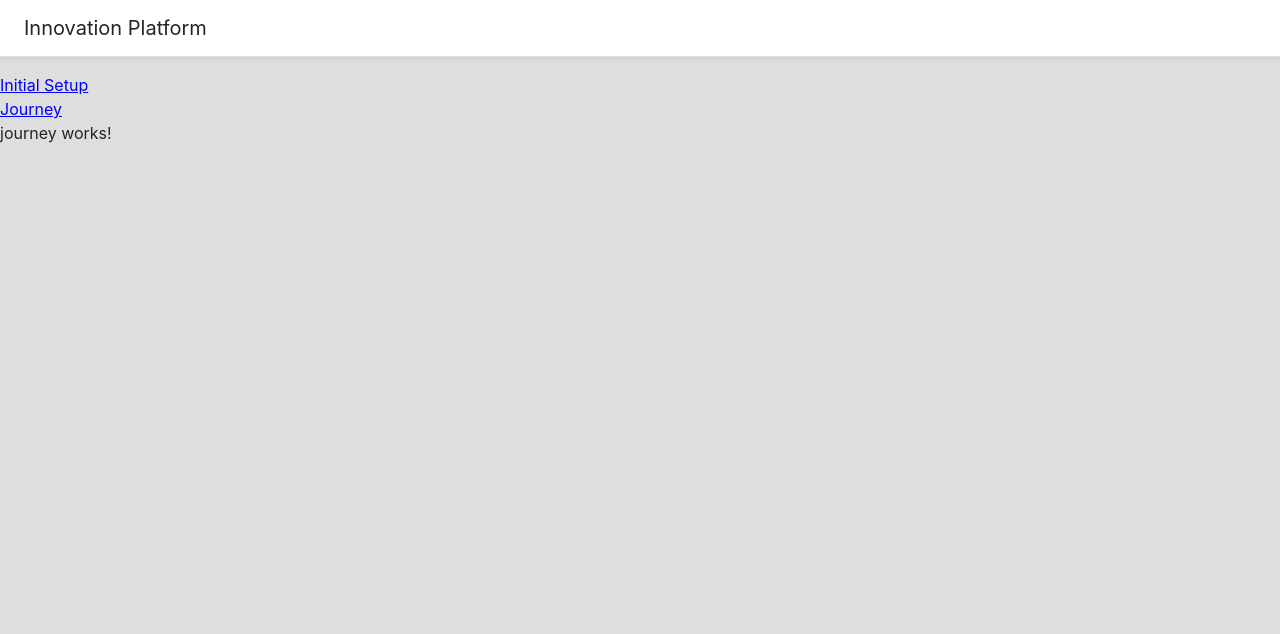
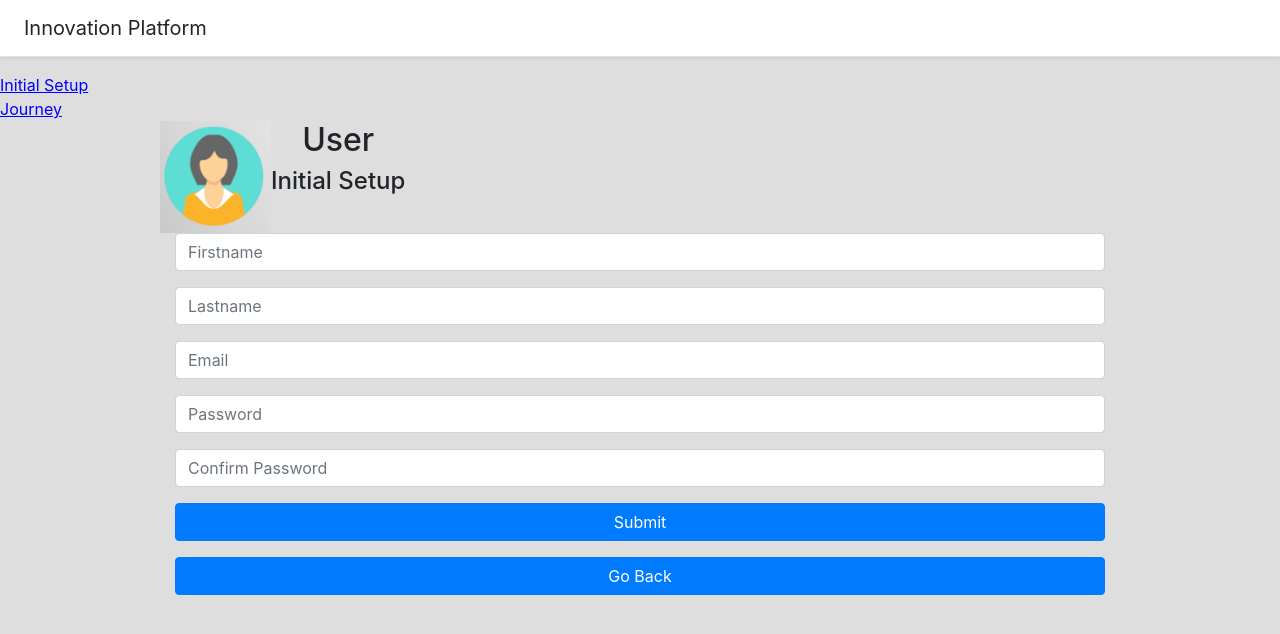
Before and after one commit to ankur04/mean-app-humber-capstone, an Angular app: page /home/journey in a window 1280 px wide. Shown: the top 634 px of the page. Built offline with nearby package versions, Linux system fonts and the light colour scheme.

Commit message:
updated common css

```diff
--- a/package.json
+++ b/package.json
@@ -2,13 +2,13 @@
   "name": "mean-stack-crud-app",
   "version": "0.0.0",
   "scripts": {
-    "ng": "ng",
+    "dev": "ng serve",
     "start": "node backend/server.js",
     "build": "ng build --prod",
     "test": "ng test",
     "lint": "ng lint",
     "e2e": "ng e2e",
-    "start:server": "nodemon ./backend/server.js"
+    "backend:dev": "nodemon ./backend/server.js"
   },
   "private": true,
   "dependencies": {
--- a/src/app/components/home/journey/journey.component.html
+++ b/src/app/components/home/journey/journey.component.html
@@ -1,3 +1,34 @@
-<p>
-  journey works!
-</p>
+<div class="register-form">
+  <form class="container">
+    <div class="row">
+      <div class="col-xs-6">
+        <img class="register-page-logo" src="/assets/images/user-logo.PNG" alt="Avatar">
+      </div>
+      <div class="col-xs-6 user-head">
+        <h2 class="text-center innplat">User</h2>
+        <h4 class="text-center facch">Initial Setup</h4>
+      </div>
+    </div>
+    <div class="input-box form-group">
+      <input type="text" class="form-control" placeholder="Firstname" required="required">
+    </div>
+    <div class="input-box form-group">
+      <input type="text" class="form-control" placeholder="Lastname" required="required">
+    </div>
+    <div class="input-box form-group">
+      <input type="text" class="form-control" placeholder="Email" required="required">
+    </div>
+    <div class="input-box form-group">
+      <input type="password" class="form-control" placeholder="Password" required="required">
+    </div>
+    <div class="input-box form-group">
+      <input type="password" class="form-control" placeholder="Confirm Password" required="required">
+    </div>
+    <div class="input-box form-group">
+      <button type="submit" class="btn btn-primary btn-block" (click)="submit()">Submit</button>
+    </div>
+    <div class="input-box form-group">
+      <button type="submit" class="btn btn-primary btn-block" (click)="back()">Go Back</button>
+    </div>
+  </form>
+</div>
--- a/src/app/components/login/login.component.css
+++ b/src/app/components/login/login.component.css
@@ -1,17 +1,6 @@
-.input-box {
-  max-width: 400px;
-}
 .login-form {
   margin-top: 40px;
   text-align: center;
-}
-.container {
-  max-width: 400px;
-}
-.login-page-logo {
-  margin: 20px;
-  border-radius: 50%;
-  width: 100px;
 }
 .register {
   margin-top: 15px;
--- a/src/app/components/login/login.component.ts
+++ b/src/app/components/login/login.component.ts
@@ -4,7 +4,7 @@ import { Router } from '@angular/router';
 @Component({
   selector: 'app-login',
   templateUrl: './login.component.html',
-  styleUrls: ['./login.component.css']
+  styleUrls: ['./login.component.css', './../../styles/form.css']
 })
 export class LoginComponent implements OnInit {
 
--- a/src/app/components/register/register.component.css
+++ b/src/app/components/register/register.component.css
@@ -1,16 +1,5 @@
-.input-box {
-  max-width: 400px;
-}
 .register-form {
   text-align: center;
-}
-.container {
-  max-width: 400px;
-}
-.register-page-logo {
-  margin: 20px;
-  border-radius: 50%;
-  width: 100px;
 }
 .user-head {
   margin: auto;
--- a/src/app/components/register/register.component.ts
+++ b/src/app/components/register/register.component.ts
@@ -4,7 +4,7 @@ import { Router } from '@angular/router';
 @Component({
   selector: 'app-register',
   templateUrl: './register.component.html',
-  styleUrls: ['./register.component.css']
+  styleUrls: ['./register.component.css','./../../styles/form.css']
 })
 export class RegisterComponent implements OnInit {
 
--- /dev/null
+++ b/src/app/styles/form.css
@@ -0,0 +1,17 @@
+.input-box {
+  max-width: 400px;
+}
+.container {
+  max-width: 400px;
+}
+.login-page-logo {
+  margin: 20px;
+  border-radius: 50%;
+  width: 100px;
+}
+
+.register-page-logo {
+  margin: 20px;
+  border-radius: 50%;
+  width: 100px;
+}
```
